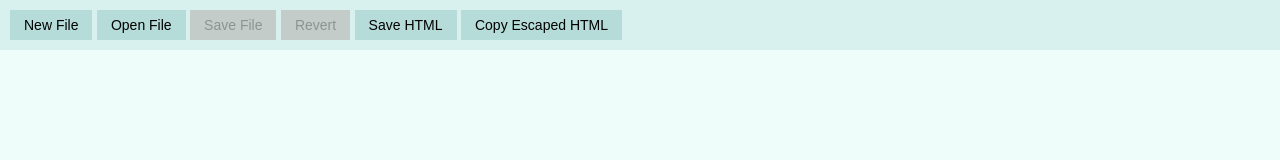
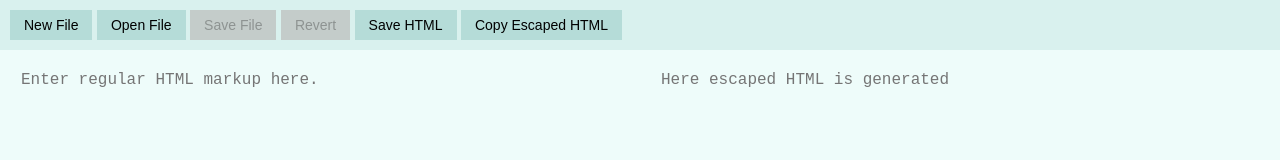
Before and after one commit to technbuzz/techdev-tools, an Electron app: page app/index.html in a window 1280 px wide. Drawn offline with Linux system fonts and the light colour scheme.

Commit message:
improved ux

```diff
--- a/app/index.html
+++ b/app/index.html
@@ -19,8 +19,8 @@
 
   <section class="content">
     <label for="markdown" hidden>Markdown Content</label>
-    <textarea class="raw-markdown" id="markdown"></textarea>
-    <textarea class="raw-markdown" id="escaped-html"></textarea>
+    <textarea class="raw-markdown" id="markdown" placeholder="Enter regular HTML markup here."></textarea>
+    <textarea class="raw-markdown" id="escaped-html" placeholder="Here escaped HTML is generated"></textarea>
     <!-- <div class="rendered-html" id="html"></div> -->
   </section>
 
--- a/package.json
+++ b/package.json
@@ -12,6 +12,7 @@
   "license": "ISC",
   "dependencies": {
     "electron": "^7.1.11",
-    "escape-html": "^1.0.3"
+    "escape-html": "^1.0.3",
+    "monaco-editor": "^0.20.0"
   }
 }
```
Also changed, not shown: 1 other file.
